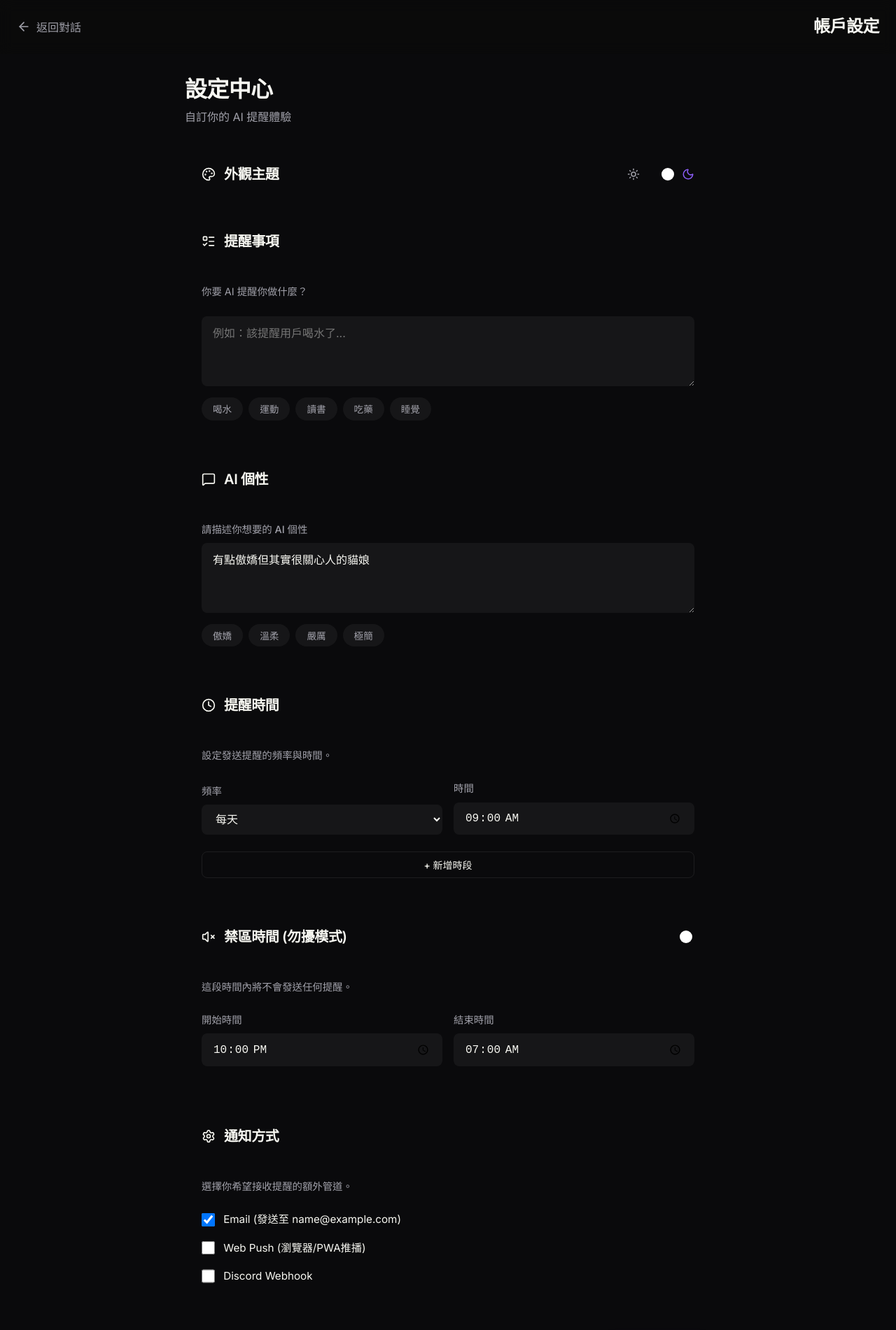
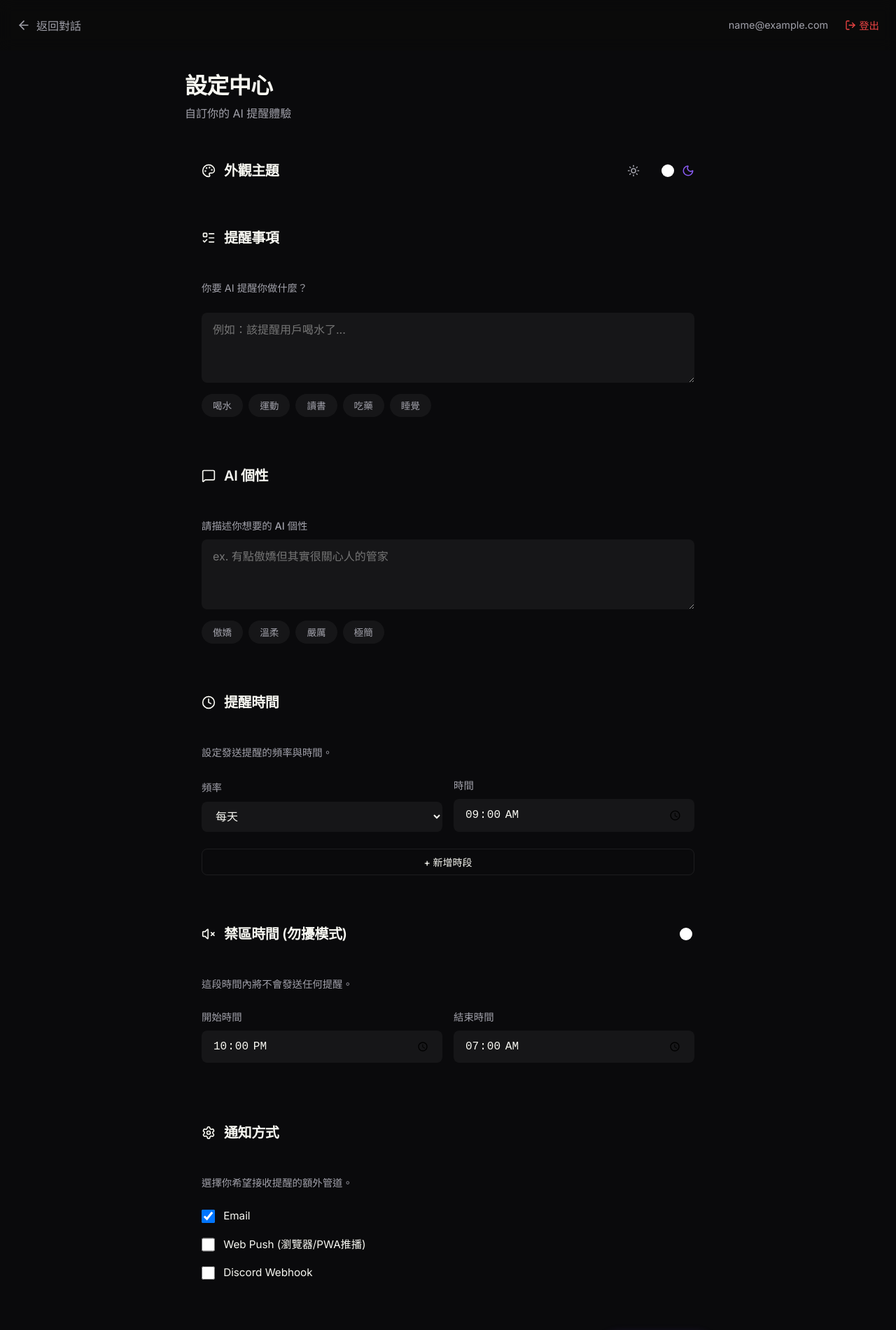
Before and after one commit to AkiLin030/notify-ai-pwa, a Next.js app in the folder frontend/: page /settings in a window 1280 px wide. Shown: the top 1901 px of the page at 70% size. Built offline with nearby package versions, Linux system fonts and the light colour scheme; no server answers; sample sign-in values are in the browser's storage.

Commit message:
UI Updates: Remove GitHub login, improve Settings layout, add Logout button, add theme toggle

```diff
--- a/frontend/src/app/settings/page.tsx
+++ b/frontend/src/app/settings/page.tsx
@@ -5,7 +5,7 @@ import { useRouter } from "next/navigation";
 import { useAuth } from "@/lib/AuthContext";
 import { Button } from "@/components/ui/Button";
 import styles from "./settings.module.css";
-import { Bell, Clock, Settings, MessageSquare, VolumeX, ListTodo, ArrowLeft, Trash2, Moon, Sun, Palette } from "lucide-react";
+import { Bell, Clock, Settings, MessageSquare, VolumeX, ListTodo, ArrowLeft, Trash2, Moon, Sun, Palette, LogOut } from "lucide-react";
 
 type Schedule = {
   frequency: "minute" | "hour" | "day" | "week" | "month" | "once";
@@ -32,12 +32,12 @@ const TASK_PRESETS = [
 ];
 
 export default function SettingsPage() {
-  const { user, loading } = useAuth();
+  const { user, loading, logout } = useAuth();
   const router = useRouter();
 
   const [settings, setSettings] = useState<SettingsType>({
     personalitySelect: "custom",
-    personalityCustom: "有點傲嬌但其實很關心人的貓娘",
+    personalityCustom: "",
     task: "",
     schedules: [{ frequency: "day", time: "09:00" }],
     quietHoursEnabled: true,
@@ -158,8 +158,20 @@ export default function SettingsPage() {
             <span>返回對話</span>
           </button>
         </div>
-        <div className={styles.brand}>
-          <h2>帳戶設定</h2>
+        <div className={styles.brand} style={{ display: 'flex', alignItems: 'center', gap: '1.5rem' }}>
+          <div style={{ display: 'flex', alignItems: 'center', gap: '0.5rem', color: 'var(--text-secondary)' }}>
+            {user?.image && <img src={user.image} alt="Avatar" style={{ width: 24, height: 24, borderRadius: '50%' }} />}
+            <span style={{ fontSize: '0.9rem' }}>{user?.email}</span>
+          </div>
+          <button
+            onClick={() => {
+              logout();
+              router.push("/");
+            }}
+            style={{ display: 'flex', alignItems: 'center', gap: '0.25rem', background: 'none', border: 'none', color: 'var(--danger)', cursor: 'pointer', fontSize: '0.9rem' }}
+          >
+            <LogOut size={16} /> 登出
+          </button>
         </div>
       </header>
 
@@ -254,7 +266,7 @@ export default function SettingsPage() {
                 <label>請描述你想要的 AI 個性</label>
                 <textarea
                   className={styles.textarea}
-                  placeholder="例如：像是一個碎碎念但很關心人的老奶奶"
+                  placeholder="ex. 有點傲嬌但其實很關心人的管家"
                   value={settings.personalityCustom}
                   onChange={(e) => setSettings({ ...settings, personalityCustom: e.target.value })}
                 />
@@ -426,7 +438,7 @@ export default function SettingsPage() {
                     checked={settings.channels.email}
                     onChange={(e) => setSettings({ ...settings, channels: { ...settings.channels, email: e.target.checked }})}
                   />
-                  Email (發送至 {user.email})
+                  Email
                 </label>
                 <label className={styles.checkboxLabel}>
                   <input
--- a/frontend/src/lib/AuthContext.tsx
+++ b/frontend/src/lib/AuthContext.tsx
@@ -37,14 +37,18 @@ export function AuthProvider({ children }: { children: React.ReactNode }) {
   }, []);
 
   const login = (provider: 'google' | 'github') => {
+    const email = window.prompt("請輸入您的登入 Email (展示用途):", "user@gmail.com");
+    if (!email) return;
+    const name = email.split('@')[0];
+
     setLoading(true);
     // Simulate API call and OAuth redirect delay
     setTimeout(() => {
       const mockUser = {
-        id: 'user_12345',
-        name: 'Test User',
-        email: 'test@example.com',
-        image: 'https://api.dicebear.com/7.x/avataaars/svg?seed=TestUser'
+        id: 'user_' + Date.now(),
+        name: name,
+        email: email,
+        image: `https://api.dicebear.com/7.x/avataaars/svg?seed=${name}`
       };
       setUser(mockUser);
       localStorage.setItem('mockUser', JSON.stringify(mockUser));
```
Also changed, not shown: frontend/src/app/page.tsx (+0 -9 lines).
